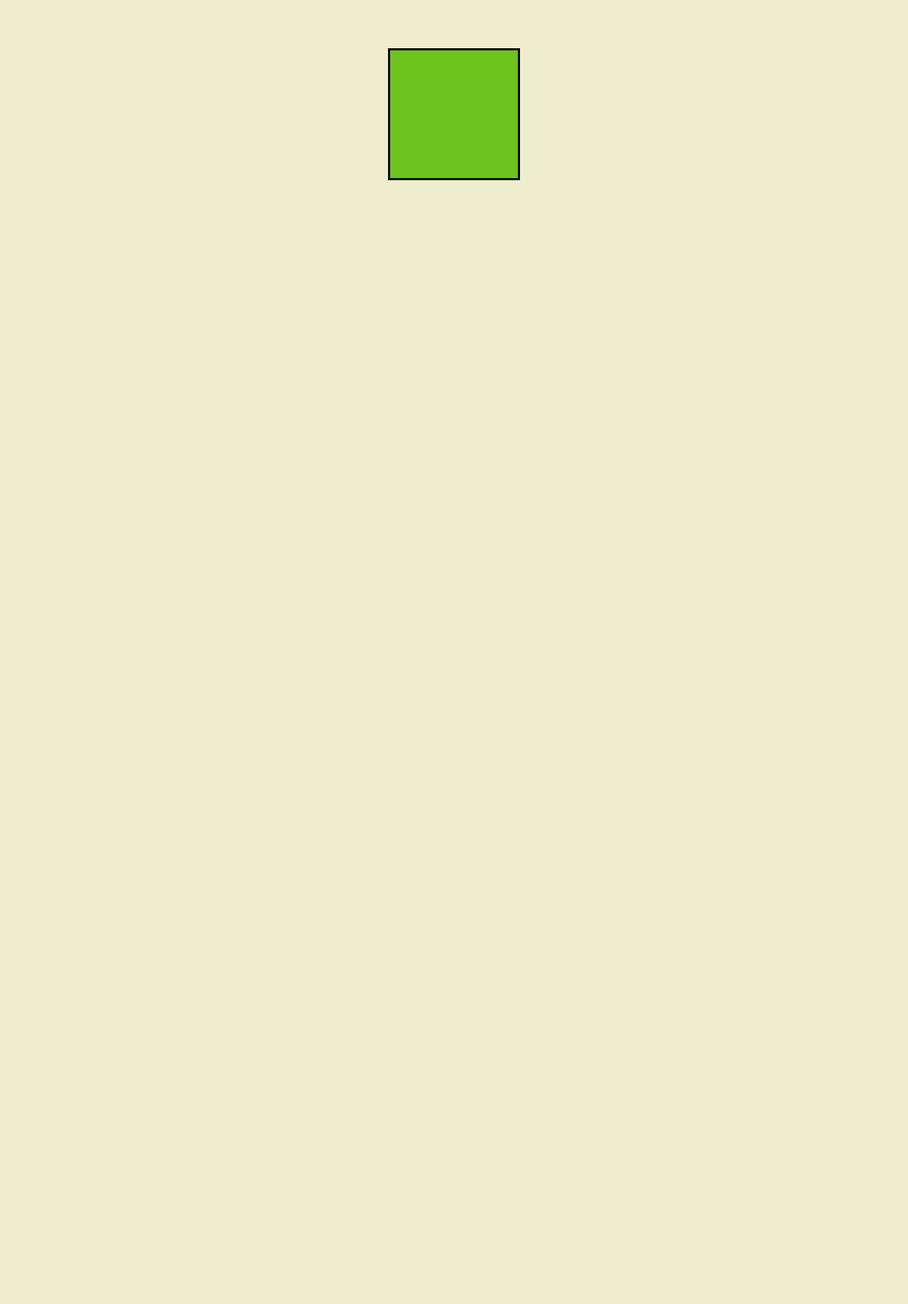
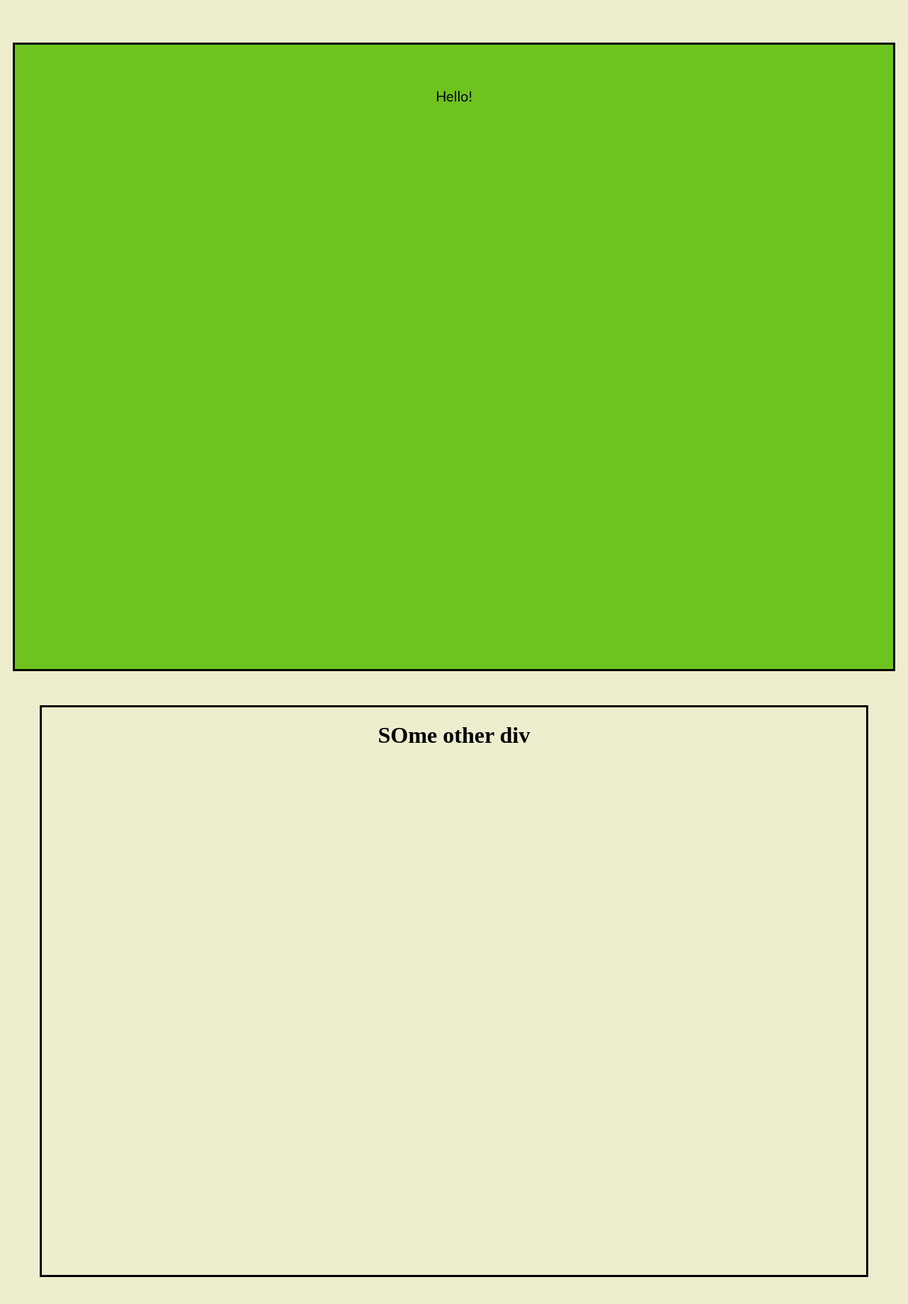
Before and after one commit to tholmes59/css-testing, a plain HTML site: page index.html in a window 1280 px wide. Shown: the whole page at 71% size. Before the commit the page ends 800 px from the top, so only its background shows below. Drawn offline with Linux system fonts and the light colour scheme.

```diff
--- /dev/null
+++ b/grid.css
@@ -0,0 +1,69 @@
+* {
+    margin: 0;
+    padding: 0;
+    box-sizing: border-box;
+}
+
+.box1 {
+    background: lightcoral;
+}
+
+.box2 {
+    background: lightblue;
+}
+
+.box3 {
+    background: lightgreen;
+}
+
+main {
+    height: 100vh;
+    display: grid;
+    /* grid-template-columns: 300px 300px; */
+    grid-template-columns: 1fr 1fr;
+    /* grid-template-rows: 300px 300px; */
+    grid-template-rows: 1fr 1fr;
+    grid-template-areas: "box1 box1" "box2 box3";
+    /* grid-row-gap: 10px; */
+    /* grid-column-gap: 10px; */
+}
+
+.box1 {
+    max-width: 100%;
+    margin: 2em;
+}
+
+.box2, .box3 {
+    max-width: 100%;
+    margin: 2em;
+}
+
+/* make box 3 all across bottom */
+/* .box3 {
+    grid-column-start: 1;
+    grid-column-end: 3;
+    grid-column: 1/3;
+} */
+
+/* make box 2 top to bottom on right */
+/* .box1 {
+    grid-column: 1/2;
+    grid-row: 1/2;
+}
+
+.box2 {
+    grid-row: 1/3;
+} */
+
+/* another way to do it with grid template areas */
+.box1 {
+    grid-area: box1;
+}
+
+.box2 {
+    grid-area: box2;
+}
+
+.box3 {
+    grid-area: box3;
+}
--- a/index.html
+++ b/index.html
@@ -8,14 +8,19 @@
         <meta http-equiv="X-UA-Compatible" content="IE=edge">
         <title></title>
         <meta name="description" content="">
-        <meta name="viewport" content="width=device-width, initial-scale=1">
+        <!-- <meta name="viewport" content="width=device-width, initial-scale=1"> -->
         <link rel="stylesheet" href="main.css">
     </head>
     <body>
         <!--[if lt IE 7]>
             <p class="browsehappy">You are using an <strong>outdated</strong> browser. Please <a href="#">upgrade your browser</a> to improve your experience.</p>
         <![endif]-->
-        <div id="root"></div>
+        <div id="root">
+            <p>Hello!</p>
+        </div>
+        <div class="next">
+                <h1>SOme other div</h1>
+            </div>
         <script src="" async defer></script>
     </body>
 </html>
--- a/main.css
+++ b/main.css
@@ -8,16 +8,25 @@
     border: solid;
     font-family: Optima;
     font-size: 20px;
-    position: relative;
+    /* position: relative; */
     padding: 40px;
-    margin: auto;
-    display: inline-block;
+    margin: 10px;
+    /* display: inline-block; */
     /* text-align: center; */
-    height: 100px;
-    width: 100px;
+    height: 800px;
+    max-width: 100%;
     margin-top: 3em;
 }
 
 #root p {
     text-align: center;
 }
+
+.next {
+    height: 800px;
+    max-width: 100%;
+    margin-top: 3em;
+    border: solid;
+    margin: 3em;
+
+}
```
